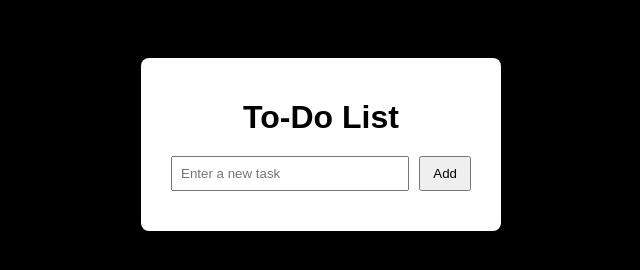
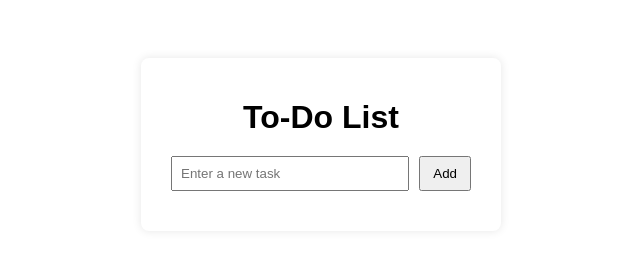
Before and after one commit to bnarendhar20/to-do-list-, a plain HTML site: page index.html in a window 1280 px wide. Shown: the whole page, without its empty margins (319-959 px from the left). Drawn offline with Linux system fonts and the light colour scheme.

Commit message:
Update style.css

```diff
--- a/style.css
+++ b/style.css
@@ -1,10 +1,10 @@
 body {
     font-family: Arial, sans-serif;
-    background-color: #f2f2f2;
+    background-color: #black;
     display: flex;
     justify-content: center;
     padding: 50px;
-    background-color:black;
+
   }
 
   .container {
```
